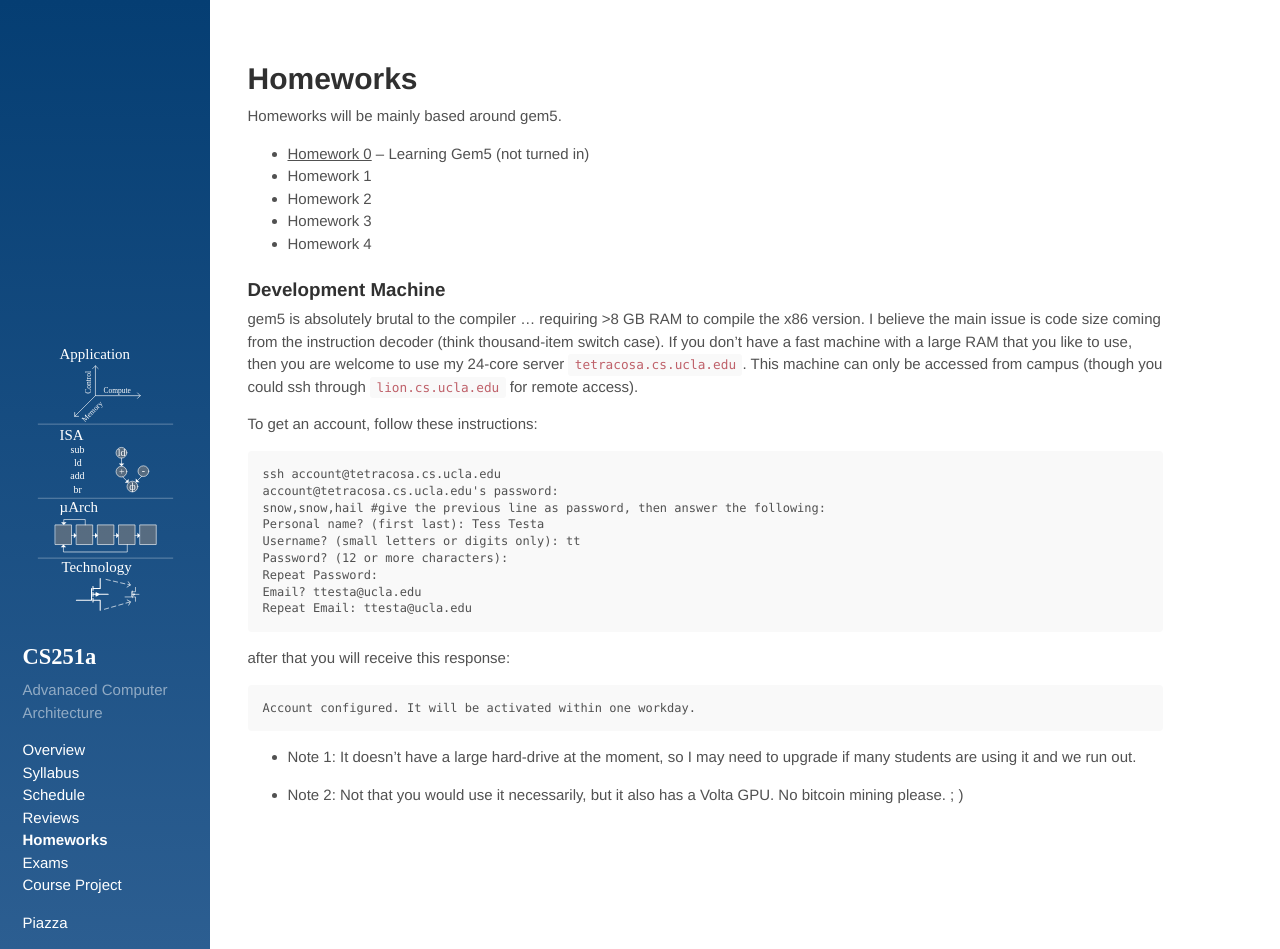
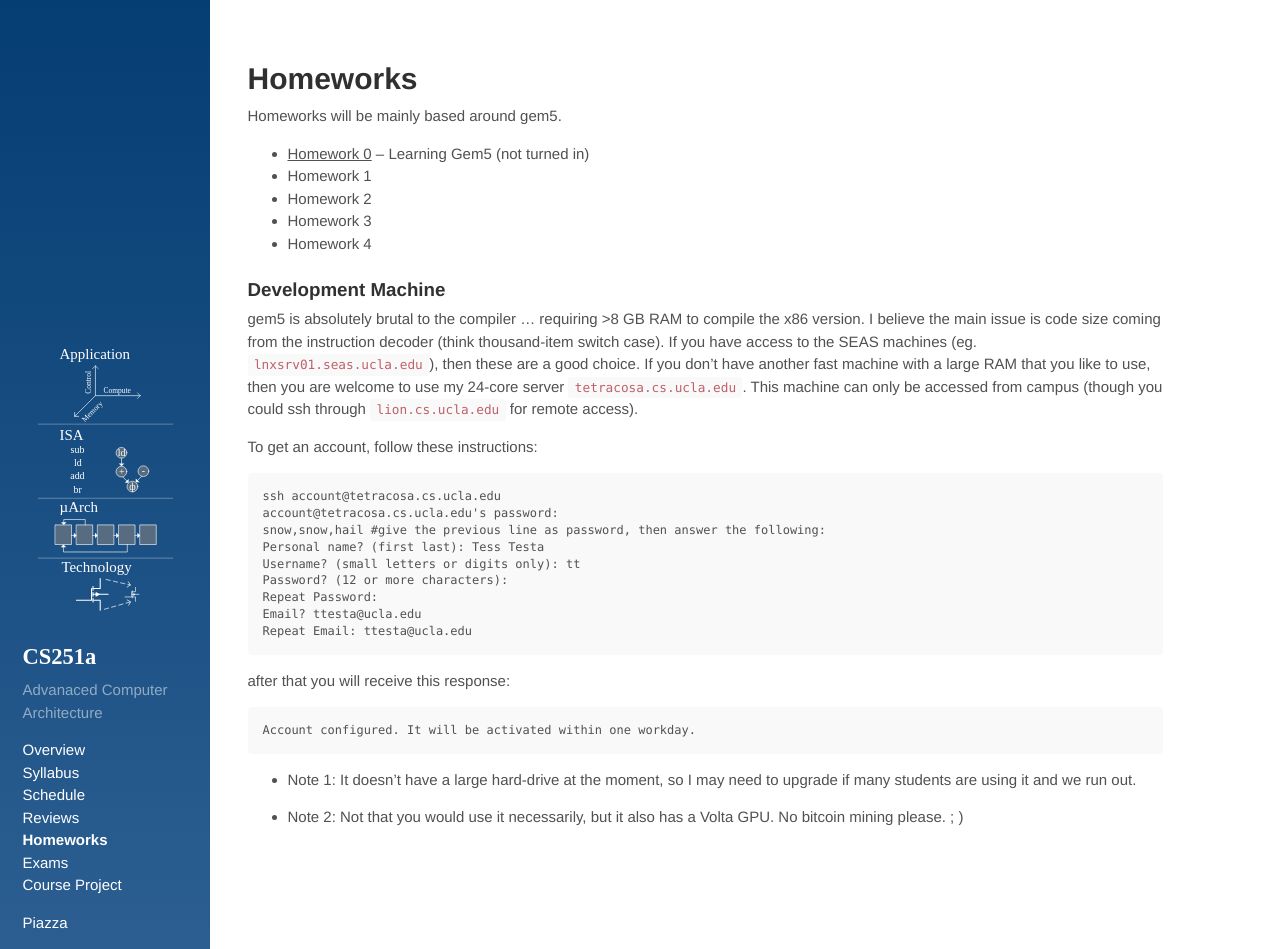
Before and after one commit to PolyArch/cs259, a Jekyll site: the page built from 05-homeworks.md, in a window 1280 px wide and 949 px high. Built offline with Jekyll 4.4.1, drawn with Linux system fonts in a browser that asks for light colours.

Commit message:
update homeworks

````diff
--- a/05-homeworks.md
+++ b/05-homeworks.md
@@ -15,7 +15,8 @@ Homeworks will be mainly based around gem5.
 
 gem5 is absolutely brutal to the compiler ... requiring >8 GB RAM to compile
 the x86 version.  I believe the main issue is code size coming from the
-instruction decoder (think thousand-item switch case).  If you don't have a
+instruction decoder (think thousand-item switch case).  If you have access to the SEAS
+machines (eg. ```lnxsrv01.seas.ucla.edu```), then these are a good choice.  If you don't have another
 fast machine with a large RAM that you like to use, then you are welcome to use
 my 24-core server ```tetracosa.cs.ucla.edu```.  This machine can only be accessed
 from campus (though you could ssh through ```lion.cs.ucla.edu``` for remote access).
````
